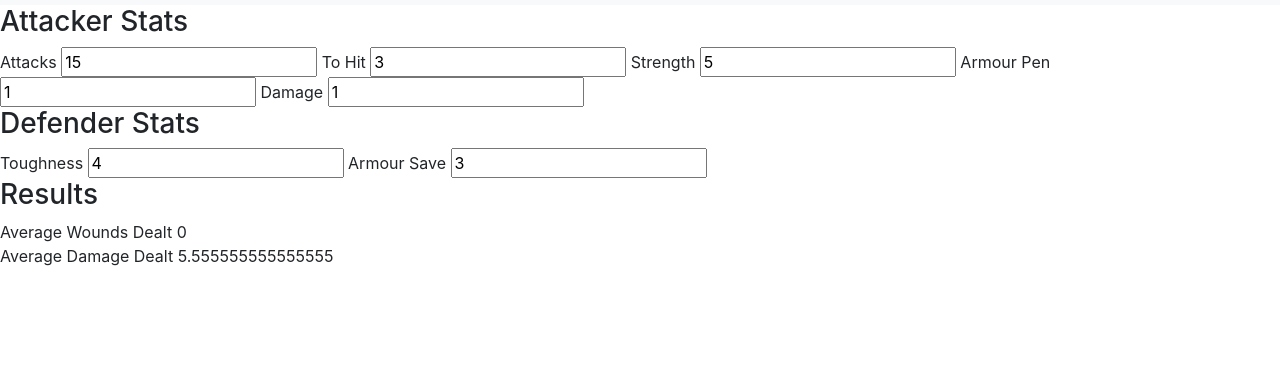
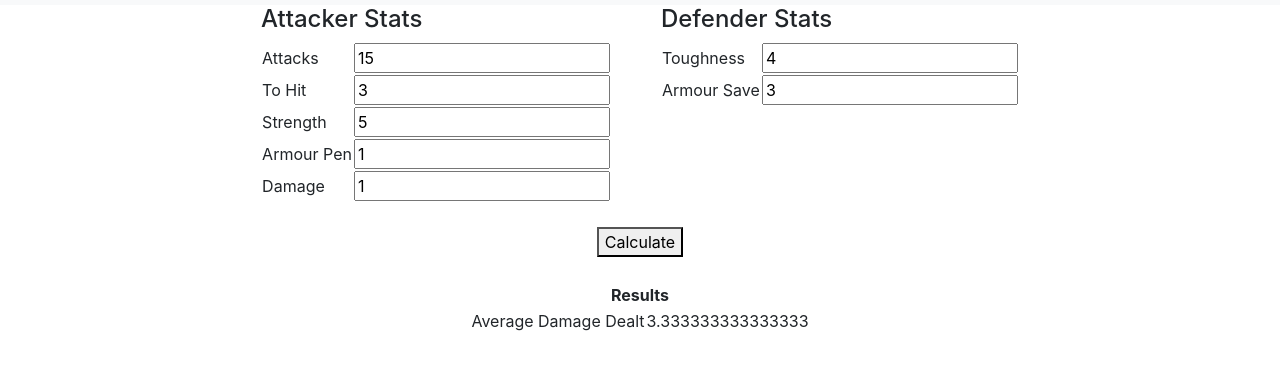
Before and after one commit to rbowness/dice-roller, a plain HTML site: page index.html at #/calculator in a window 1280 px wide. Shown: the part 51-420 px from the top of the page. Drawn offline with nearby package versions, Linux system fonts and the light colour scheme.

Commit message:
Calc Updates and CSS

```diff
--- a/app/controllers/calculatorController.js
+++ b/app/controllers/calculatorController.js
@@ -19,6 +19,18 @@
 		controller.armourSave = 3;
 
 		function init() {
+			calculateResults();
+		}
+
+		init();
+
+		//Results
+		controller.woundsDealt = 0;
+		//controller.damageDealt = 0;
+
+		controller.calculateResults = calculateResults;
+
+		function calculateResults() {
 			controller.damageDealt = calculatorFactory.doRollAverageDamageCalculation(
 				controller.attacks,
 				controller.toHit,
@@ -29,13 +41,6 @@
 				controller.damage
 			);
 		}
-
-		//Results
-		init();
-
-		//Results
-		controller.woundsDealt = 0;
-		//controller.damageDealt = 0;
 	}
 
 }());
--- a/app/services/calculatorFactory.js
+++ b/app/services/calculatorFactory.js
@@ -33,7 +33,18 @@
 
             var wounds = hits * ((7 - toWound) / 6)
 
-            var unsavedWounds = wounds * ((7 - (armourSave - armourPen)) / 6);
+            //TODO: Fix the math here.
+            var modifiedSave = armourSave + armourPen;
+            if(modifiedSave <= 1)
+            {
+                modifiedSave = 2;
+            }
+            else if(modifiedSave >= 7)
+            {
+                modifiedSave = 0;
+            }
+
+            var unsavedWounds = wounds * (1 - ((7 - modifiedSave) / 6));
 
             var damageAverage = unsavedWounds * damage;
 
--- a/app/views/calculator.html
+++ b/app/views/calculator.html
@@ -1,16 +1,62 @@
 <div ng-controller="CalculatorController as calc">
-	<h3> Attacker Stats </h3>
-	Attacks <input type="text" ng-model="calc.attacks" />
-	To Hit <input type="text" ng-model="calc.toHit" />
-	Strength <input type="text" ng-model="calc.strength" />
-	Armour Pen <input type="text" ng-model="calc.armourPen" />
-	Damage <input type="text" ng-model="calc.damage" />
-	<h3> Defender Stats </h3>
-	Toughness <input type="text" ng-model="calc.toughness" />
-	Armour Save <input type="text" ng-model="calc.armourSave" />
-
-	<h3> Results </h3>
-	Average Wounds Dealt {{ calc.woundsDealt }}
-	<br/>
-	Average Damage Dealt {{ calc.damageDealt }}
+	<div class="calculatorInputsContainer">
+		<div class="calculatorInputs calculatorAttacker">
+			<h4> Attacker Stats </h4>
+			<table>
+				<tr>
+					<td>Attacks</td>
+					<td><input type="text" ng-model="calc.attacks" /></td>
+				</tr>
+				<tr>
+					<td>To Hit</td>
+					<td><input type="text" ng-model="calc.toHit" /></td>
+				</tr>
+				<tr>
+					<td>Strength</td>
+					<td><input type="text" ng-model="calc.strength" /></td>
+				</tr>
+				<tr>
+					<td>Armour Pen</td>
+					<td><input type="text" ng-model="calc.armourPen" /></td>
+				</tr>
+				<tr>
+					<td>Damage</td>
+					<td><input type="text" ng-model="calc.damage" /></td>
+				</tr>
+			</table>
+		</div>
+		<div class="calculatorInputs calculatorDefender">
+			<h4> Defender Stats </h4>
+			<table>
+				<tr>
+					<td>Toughness</td>
+					<td><input type="text" ng-model="calc.toughness" /></td>
+				</tr>
+				<tr>
+					<td>Armour Save</td>
+					<td><input type="text" ng-model="calc.armourSave" /></td>
+				</tr>
+			</table>
+		</div>
+	</div>
+	<div class="calculatorActions">
+			<button ng-click="calc.calculateResults()">Calculate</button>
+		</div>
+	<div class="calculatorResults">
+		<table>
+			<tr>
+				<th colspan=2>Results</th>
+			</tr>
+			<!--
+			<tr>
+				<td>Average Wounds Dealt</td>
+				<td>{{ calc.woundsDealt }}</td>
+			</tr>
+			-->
+			<tr>
+				<td>Average Damage Dealt</td>
+				<td>{{ calc.damageDealt }}</td>
+			</tr>
+		</table>
+	</div>
 </div>
--- a/index.html
+++ b/index.html
@@ -6,6 +6,7 @@
 
     <!-- CSS Sources -->
     <link href="https://stackpath.bootstrapcdn.com/bootstrap/4.1.3/css/bootstrap.min.css" rel="stylesheet" integrity="sha384-MCw98/SFnGE8fJT3GXwEOngsV7Zt27NXFoaoApmYm81iuXoPkFOJwJ8ERdknLPMO" crossorigin="anonymous">
+    <link href="styles/styles.css" rel="stylesheet">
 
     <!--Script Scources-->
     <script src="scripts/angular.js"></script>
--- /dev/null
+++ b/styles/styles.css
@@ -0,0 +1,23 @@
+.calculatorInputsContainer {
+    display:flex;
+    justify-content: center;
+}
+
+.calculatorInputs {
+    margin: 0 25px 0 25px;
+}
+
+.calculatorActions {
+    display:flex;
+    justify-content: center;
+    margin: 25px 0 25px 0;
+}
+
+.calculatorResults {
+    display: flex;
+    justify-content: center;
+}
+
+.calculatorResults th {
+    text-align: center;
+}
```
